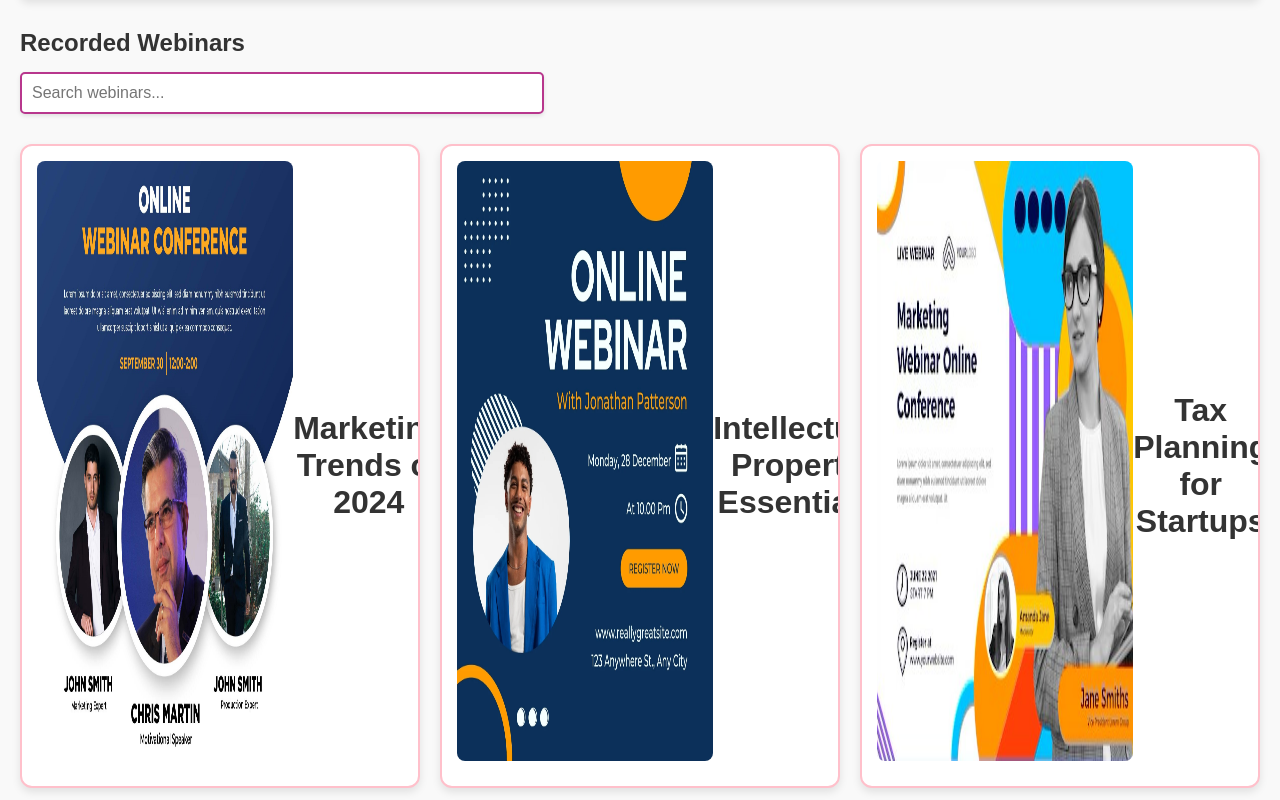
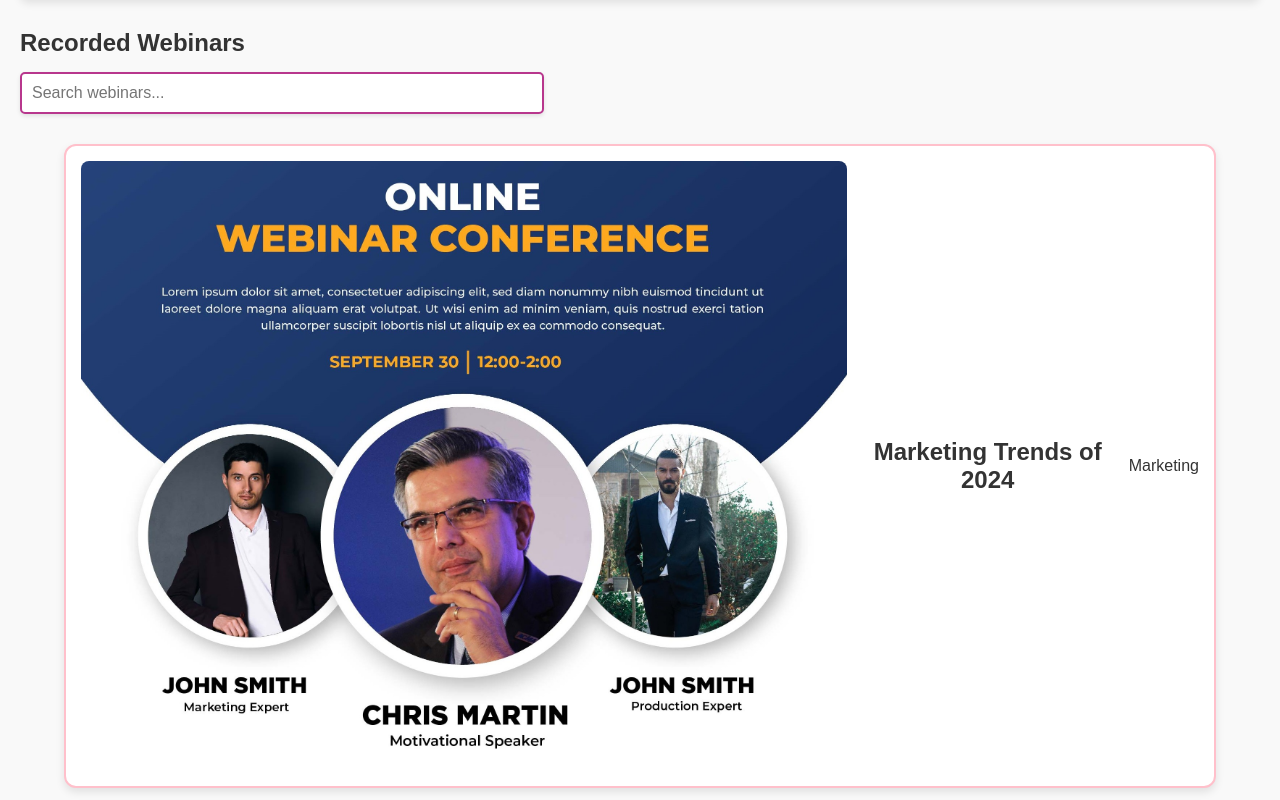
Before and after one commit to harshitaa18/HerVenture, a React (Create React App) app: page /mentorship in a window 1280 px wide. Shown: the part 820-1620 px from the top of the page. Built offline with nearby package versions, Linux system fonts and the light colour scheme.

Commit message:
deleted ExplorePage

```diff
--- a/src/App.js
+++ b/src/App.js
@@ -8,7 +8,6 @@ import Login from './Pages/ExplorePage/Login/Login';
 import Mentorship from './Pages/Mentorship/TrainingAndWebinars';
 import Policy from './Pages/Policy/Policy';
 import UserDashboard from './Components/Dashboard/Dashboard';
-import ExplorePage from './Pages/ExplorePage/ExplorePage';
 import FundingPage from './Pages/ExplorePage/Landowner/Landowner';
 import InvestorDetails from './Pages/ExplorePage/Entrepreneur/Entreprenuer';
 
@@ -25,7 +24,6 @@ function App() {
           <Route path='/mentorship' element = {<Mentorship/>}/>
           <Route path='/policy' element = {<Policy/>}/>
           <Route path="/dashboard" element={<UserDashboard/>} />
-          <Route path='/explore' element = {<ExplorePage/>}/>
         <Route path="/funding" element={<FundingPage />} />
         <Route path="/investor/:id" element={<InvestorDetails />} />
         </Routes>
--- a/src/Pages/ExplorePage/ExplorePage.css
+++ /dev/null
@@ -1,54 +0,0 @@
-/* ExplorePage.css */
-
-.explore-page-container {
-    padding: 20px;
-    text-align: center;
-  }
-
-  .explore-page-container h1 {
-    font-size: 58px;
-    color: rgb(195, 85, 158);
-    margin-bottom: 10px;
-  }
-
-  .explore-page-container p {
-    font-size: 16px;
-    color: #555;
-    margin-bottom: 20px;
-  }
-
-  .explore-section {
-    margin: 20px auto;
-    padding: 20px;
-    border: 1px solid #ddd;
-    border-radius: 10px;
-    width: 80%;
-    text-align: left;
-  }
-
-  .explore-section h2 {
-    font-size: 32px;
-    color: #333;
-    margin-bottom: 10px;
-  }
-
-  .explore-section p {
-    font-size: 16px;
-    color: #555;
-    margin-bottom: 20px;
-  }
-
-  .explore-section .explore-button {
-    padding: 10px 20px;
-    font-size: 14px;
-    color: #fff;
-    background-color: #007bff;
-    border: none;
-    border-radius: 5px;
-    cursor: pointer;
-    transition: background-color 0.3s;
-  }
-
-  .explore-section .explore-button:hover {
-    background-color: #0056b3;
-  }
--- a/src/Pages/ExplorePage/ExplorePage.jsx
+++ /dev/null
@@ -1,13 +0,0 @@
-import React from 'react';
-import './ExplorePage.css';
-
-const ExplorePage = () => {
-
-  return (
-    <div className="explore-page-container">
-      <div>Login</div>
-    </div>
-  );
-};
-
-export default ExplorePage;
--- a/src/Pages/Mentorship/TrainingAndWebinar.css
+++ b/src/Pages/Mentorship/TrainingAndWebinar.css
@@ -60,9 +60,11 @@
   color: #282c34;
 }
 .cards-container {
-  display: grid;
+  display: flex;
+  flex-wrap: wrap;
   grid-template-columns: repeat(auto-fit, minmax(250px, 1fr));
-  gap: 20px;
+  gap: 30px;
+  justify-content: center;
   margin-top: 20px;
 }
 
@@ -78,13 +80,15 @@
 
 .card-img {
   width: 100%;
+  height: 250px;
+  object-fit: cover;
   height: auto;
   border-radius: 8px;
   margin-bottom: 10px;
 }
 
 .card-title {
-  font-size: 2rem;
+  font-size: 1.5rem;
   font-weight: bold;
   margin: 10px 0;
 }
@@ -108,8 +112,9 @@
   cursor: pointer;
 }
 .card-description,.card-category{
-  font-size: larger;
-  font-weight: 600;
+  font-size: 1rem;
+  font-weight: normal;
+  line-height: 1.4;
 }
 
 .card-img {
```
